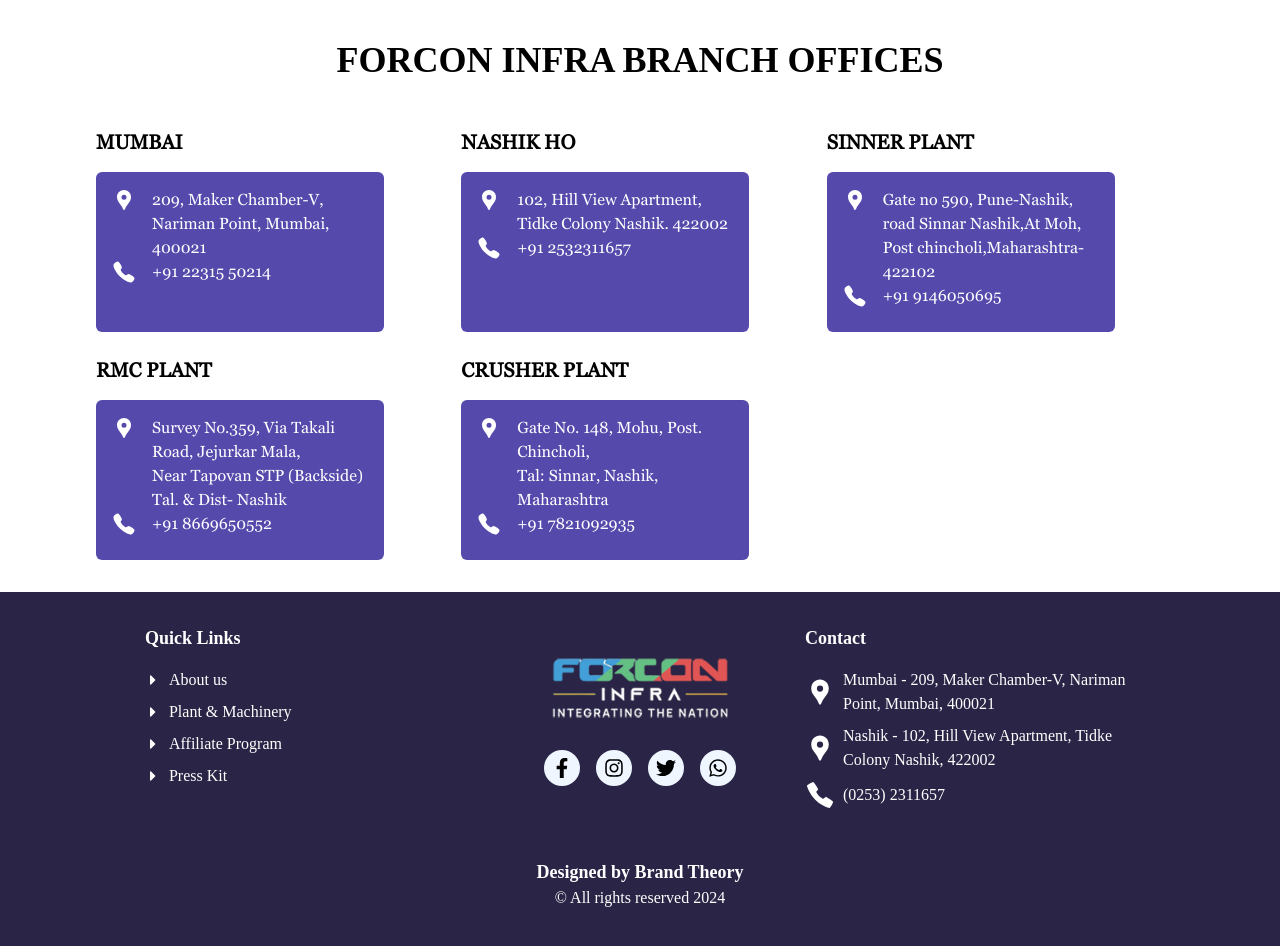
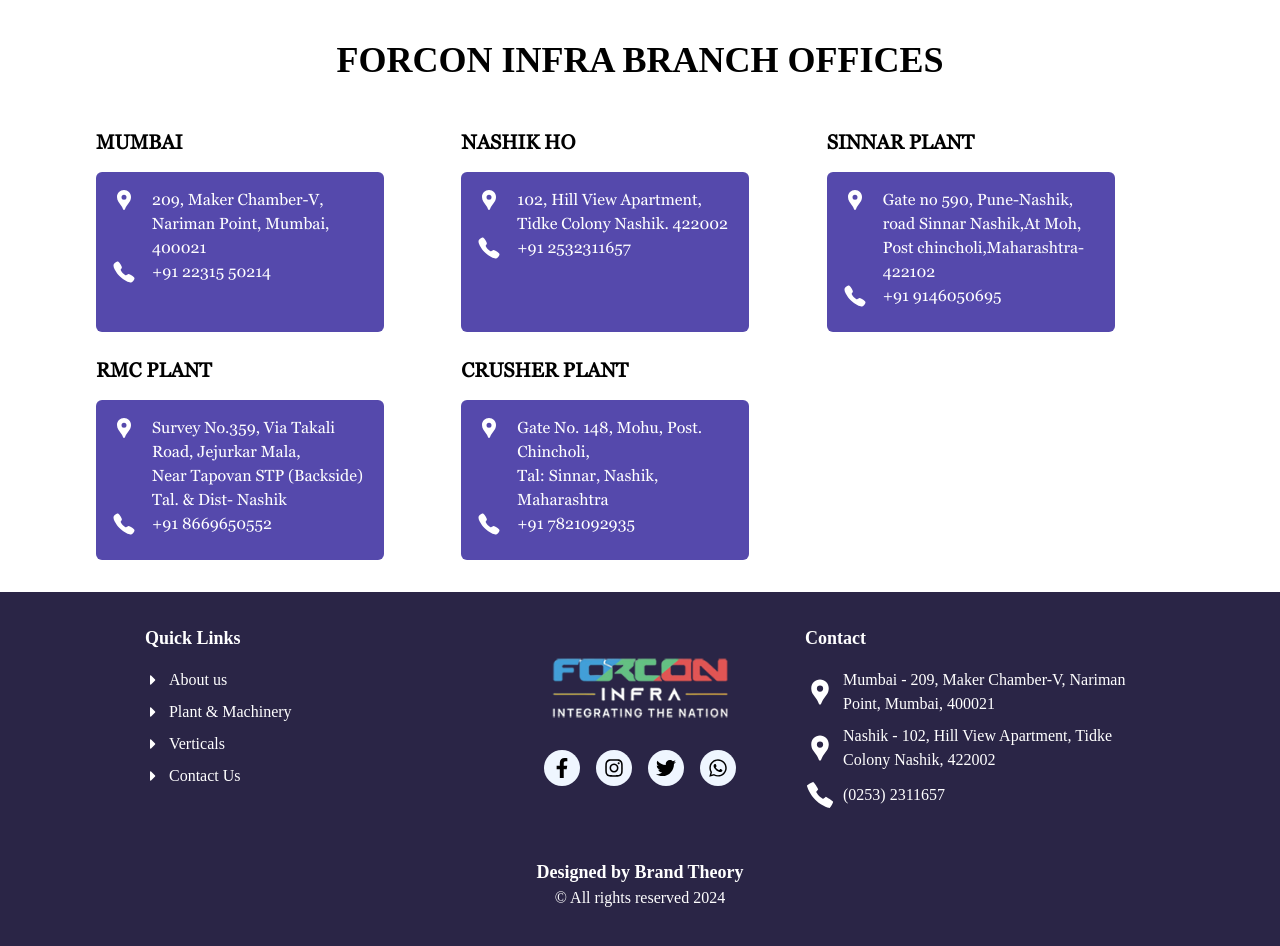
Before and after one commit to durgeshbachhav/forcon-react, a React (Vite) app: page /contact in a window 1280 px wide. Shown: the part 760-1706 px from the top of the page. Built offline with nearby package versions, Linux system fonts and the light colour scheme; a web font is replaced by a local one.

Commit message:
fixed some bugs tuesday

```diff
--- a/src/components/Footer.jsx
+++ b/src/components/Footer.jsx
@@ -19,8 +19,8 @@
       label: "Plant & Machinery",
       url: "/plant-and-machinery",
     },
-    { icon: <FaCaretRight />, label: "Affiliate Program", url: "#" },
-    { icon: <FaCaretRight />, label: "Press Kit", url: "#" },
+    { icon: <FaCaretRight />, label: "Verticals", url: "/verticals/highway" },
+    { icon: <FaCaretRight />, label: "Contact Us", url: "/contact" },
   ];
 
   const contact = [
--- a/src/pages/Contact.jsx
+++ b/src/pages/Contact.jsx
@@ -148,7 +148,7 @@
             </div>
           </div>
           <div className="mb-4">
-            <p className="font-bold text-xl mb-2 lg:mb-4">SINNER PLANT</p>
+            <p className="font-bold text-xl mb-2 lg:mb-4">SINNAR PLANT</p>
             <div className="flex items-start justify-start flex-col bg-secondary p-4 text-white rounded-md w-72 h-40">
               <div className="flex items-start justify-center gap-4">
                 <div>
```
